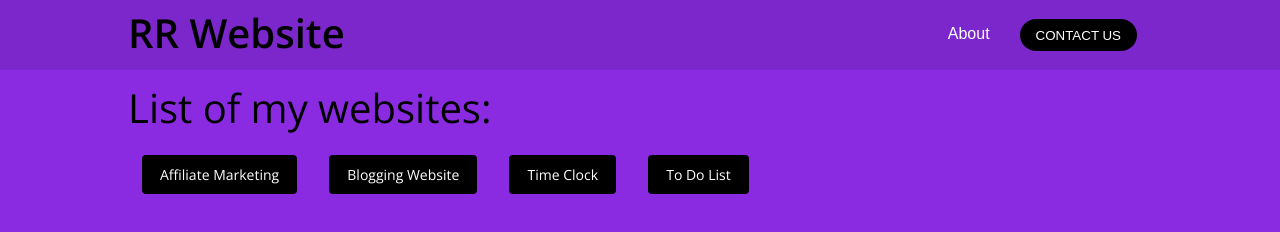
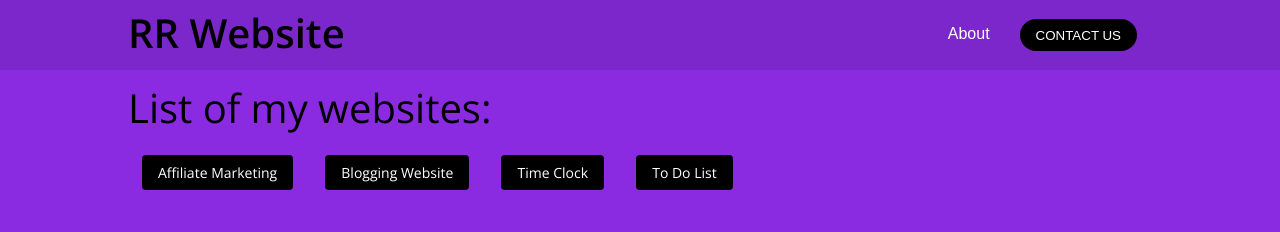
Before and after one commit to raunikdev/Raunikrai, a plain HTML site: page index.html in a window 1280 px wide. Drawn offline with nearby package versions, Linux system fonts and the light colour scheme.

Commit message:
Update index.css

```diff
--- a/css/index.css
+++ b/css/index.css
@@ -11,7 +11,7 @@
   background-color: rgb(0,0,0,0.1);
   padding-left: 10%;
   padding-right: 10%;
-/*   min-width: 667px; */
+  /* min-width: 667px; */
   height: 70px;
 }
 .header-right{
@@ -82,7 +82,7 @@ body{
   font-family: open sans;
   font-size: 14px;
   border-radius: 4px;
-  border-style: solid;
+  border-style: none;
   cursor: pointer;
   margin-left: 14px;
   margin-right: 14px;
@@ -99,9 +99,9 @@ body{
   margin-right: 10px;
 
 }
-.button-normal:focus{
-    outline: none;
-    border: none;
+.button-normal:active{
+  background-color: antiquewhite;
+  color: black;
 }
 .rr{
   display: none;
@@ -142,11 +142,3 @@ body{
     margin-top: 70px;
   }
 }
-button {
-    -webkit-appearance: none;   /* Disable default button styling */
-    appearance: none;           /* Disable default button styling */
-}
-html{
-
-    -webkit-text-size-adjust: 100%; /* Prevents auto text zooming */
-}
```
